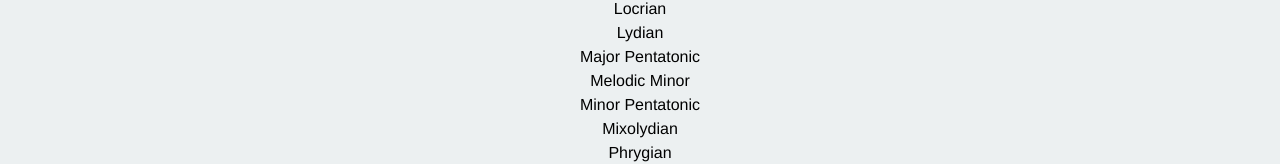
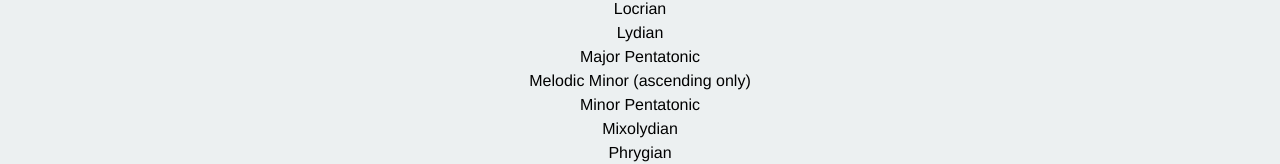
Before and after one commit to kerrywall/scales, a website: page index.html in a window 1280 px wide. Shown: the part 319-483 px from the top of the page. Drawn offline with nearby package versions, Linux system fonts and the light colour scheme.

Commit message:
note on index.html

```diff
--- a/index.html
+++ b/index.html
@@ -27,7 +27,7 @@
 				<li class="mode" name="Locrian" id="locrian">Locrian</li>
 				<li class="mode" name="Lydian" id="lydian">Lydian</li>
 				<li class="mode" name="Major Pentatonic" id="majorpentatonic">Major Pentatonic</li>
-				<li class="mode" name="Melodic Minor" id="melodicminor">Melodic Minor</li>
+				<li class="mode" name="Melodic Minor" id="melodicminor">Melodic Minor (ascending only)</li>
 				<li class="mode" name="Minor Pentatonic" id="minorpentatonic">Minor Pentatonic</li>
 				<li class="mode" name="Mixolydian" id="mixolydian">Mixolydian</li>
 				<li class="mode" name="Phrygian" id="phrygian">Phrygian</li>
```
